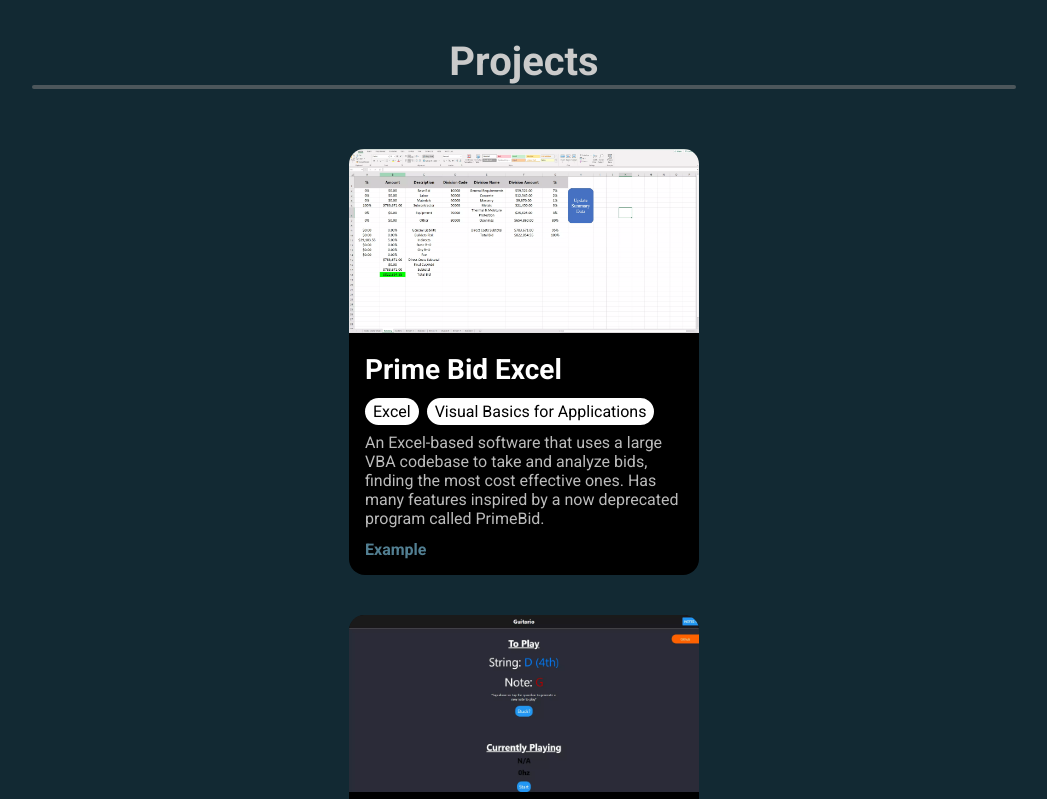
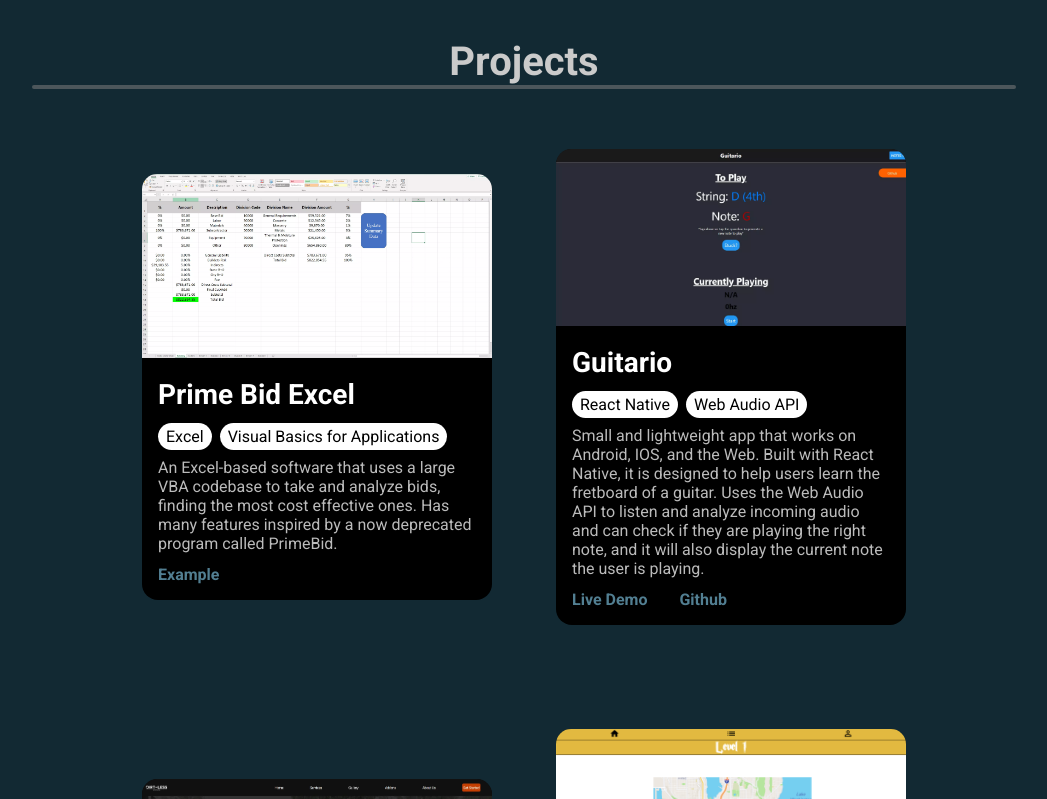
Before and after one commit to Brandon205/Portfolio, a React (Create React App) app: page /#/ in a window 1280 px wide. Shown: the part 1081-1880 px from the top of the page, without its empty margins (116-1163 px from the left). Built offline with nearby package versions, Linux system fonts and the light colour scheme; the HTML template or start-up script is replaced by a standard one.

Commit message:
CSS for top arrow changed

```diff
--- a/src/App.css
+++ b/src/App.css
@@ -45,7 +45,7 @@
 }
 
 #back-to-top:hover {
-  background-color: rgb(41, 41, 41);
+  background-color: var(--main-clr-hover);
 }
 
 #top-arrow {
@@ -459,7 +459,6 @@ img {
 
 /*                                           MEDIA QUERIES CSS                                   */
 @media screen and (min-width: 550px) {
-
   .name {
     font-size: 3.2em;
   }
@@ -470,7 +469,6 @@ img {
 }
 
 @media screen and (min-width: 900px) {
-
   .name {
     font-size: 5em;
     color: black;
@@ -495,12 +493,19 @@ img {
     font-size: 1.5em;
   }
 
-  @media screen and (min-width: 1450px) {
-
-    .name {
-      font-size: 4em;
-      color: black;
-      padding: 5px;
-    }
+  .project-container {
+    flex-direction: row;
+    flex-wrap: wrap;
+    justify-content: center;
+    gap: 4rem;
   }
 }
+
+
+@media screen and (min-width: 1450px) {
+  .name {
+    font-size: 4em;
+    color: black;
+    padding: 5px;
+  }
+}
```
